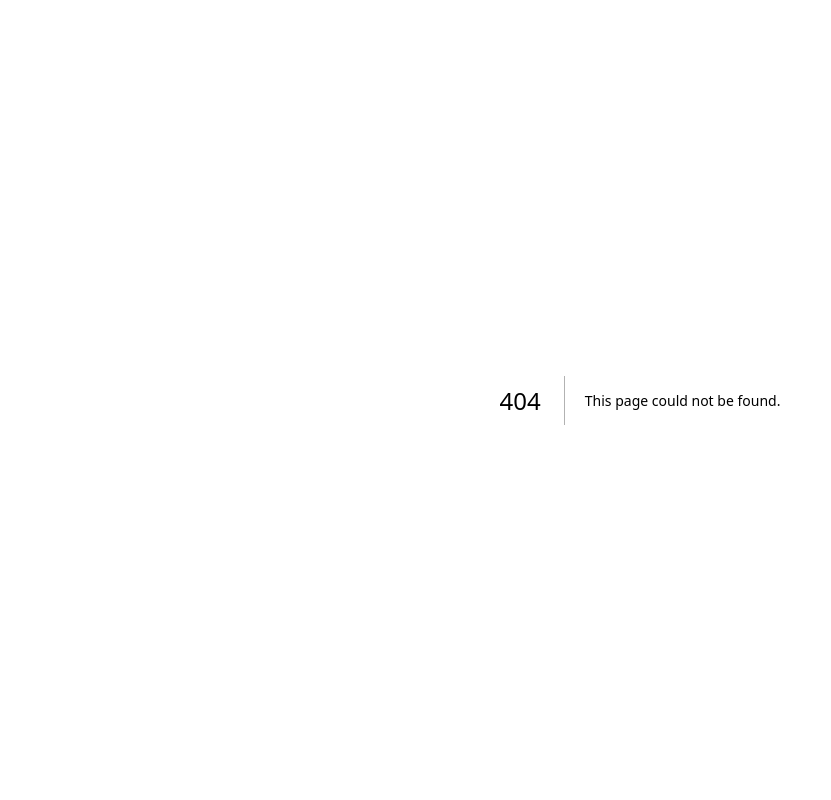
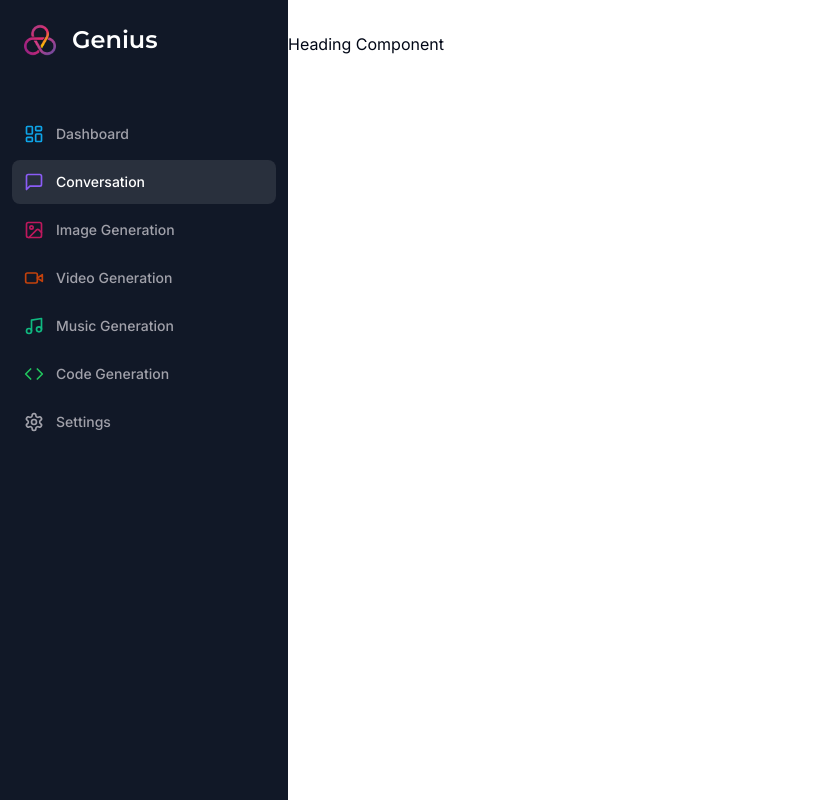
Before and after one commit to rxhxn30/GeniusAI, a Next.js app: page /conversation in a window 1280 px wide. Before the commit this address had no page. Shown: the whole page, without its empty margins (0-831 px from the left). Built offline with nearby package versions, Linux system fonts and the light colour scheme.

Commit message:
Updating UI

```diff
--- /dev/null
+++ b/app/(dashboard)/(routes)/conversation/page.tsx
@@ -0,0 +1,18 @@
+import { Heading } from "@/components/heading";
+import { MessageSquare } from "lucide-react";
+
+const ConversationPage = () => {
+    return(
+        <div>
+            <Heading
+                title="Conversation"
+                description="Our most advanced conversation model."
+                icon={MessageSquare}
+                iconColor="text-violet-500"
+                bgColor="bg-violet-500/10"
+            />
+        </div>
+    );
+}
+
+export default ConversationPage;
--- /dev/null
+++ b/components/heading.tsx
@@ -0,0 +1,24 @@
+import { LucideIcon } from "lucide-react";
+
+interface HeadingProps{
+    title: string;
+    description: string;
+    icon: LucideIcon;
+    iconColor?: string;
+    bgColor?: string;
+}
+
+export const Heading = ({
+    title,
+    description,
+    icon,
+    iconColor,
+    bgColor
+}: HeadingProps) => {
+    return(
+        <div>
+            Heading Component
+        </div>
+
+    );
+}
```
